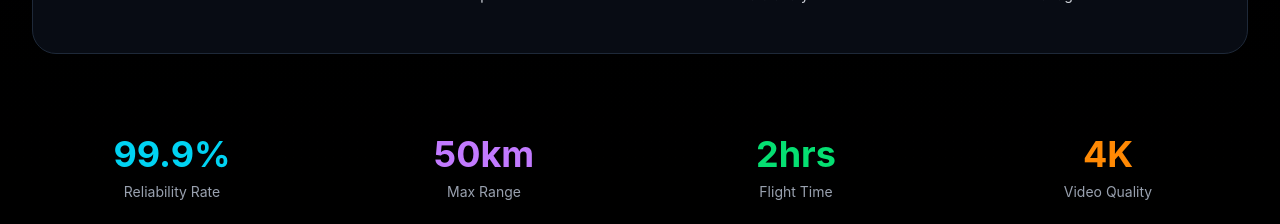
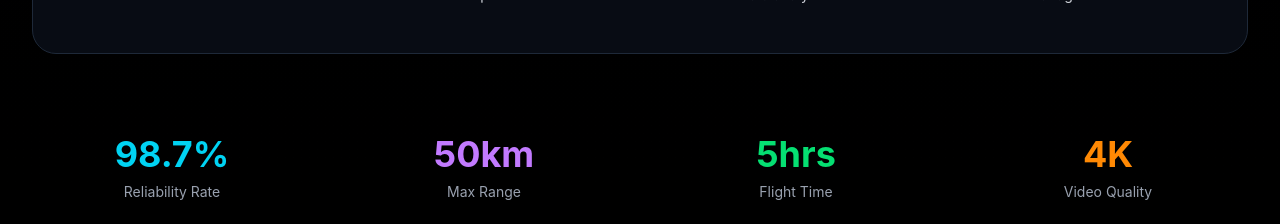
Before and after one commit to CHNCHN5/PhilDrone, a Next.js app: page / in a window 1280 px wide. Shown: the part 2640-2864 px from the top of the page. Built offline with nearby package versions, Linux system fonts and the light colour scheme.

Commit message:
push dropdown updates

```diff
--- a/src/components/FeaturesSection.tsx
+++ b/src/components/FeaturesSection.tsx
@@ -259,9 +259,9 @@ const FeaturesSection = () => {
         >
           <div className="grid grid-cols-2 sm:grid-cols-4 gap-4 sm:gap-8">
             {[
-              { number: '99.9%', label: 'Reliability Rate', color: 'text-cyan-400' },
+              { number: '98.7%', label: 'Reliability Rate', color: 'text-cyan-400' },
               { number: '50km', label: 'Max Range', color: 'text-purple-400' },
-              { number: '2hrs', label: 'Flight Time', color: 'text-green-400' },
+              { number: '5hrs', label: 'Flight Time', color: 'text-green-400' },
               { number: '4K', label: 'Video Quality', color: 'text-orange-400' }
             ].map((stat, index) => (
               <motion.div
--- a/src/components/Header.tsx
+++ b/src/components/Header.tsx
@@ -73,10 +73,11 @@ const Header = () => {
   ];
 
   const productDropdown = [
+    { name: 'Accessories', href: '#accessories' },
     { name: 'Consumer Drones', href: '#consumer' },
+    { name: 'Enterprise Solutions', href: '#enterprise' },
     { name: 'Professional Drones', href: '#professional' },
-    { name: 'Enterprise Solutions', href: '#enterprise' },
-    { name: 'Accessories', href: '#accessories' },
+    { name: 'Military Drones', href: '#military' },
   ];
 
   const solutionDropdown = [
```
